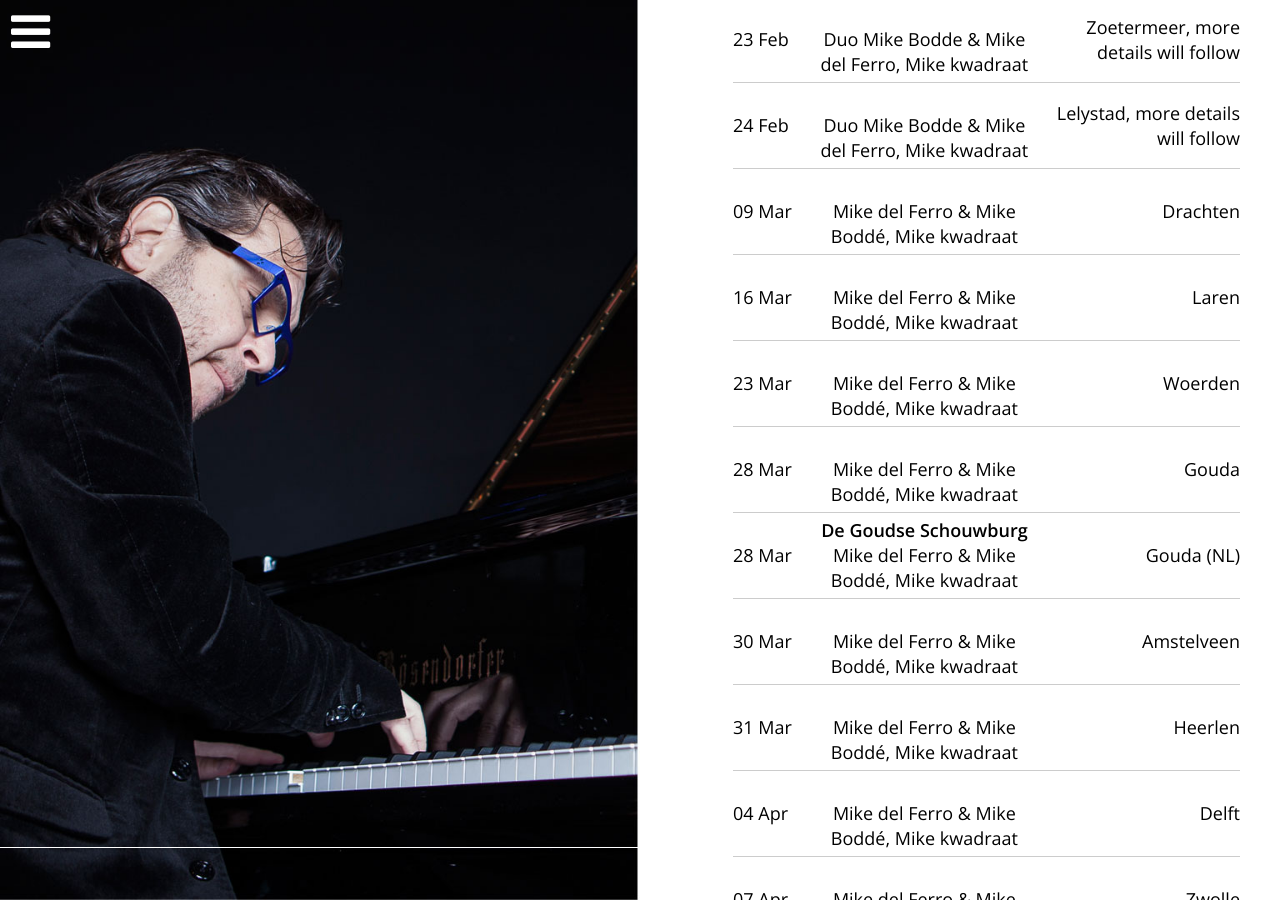
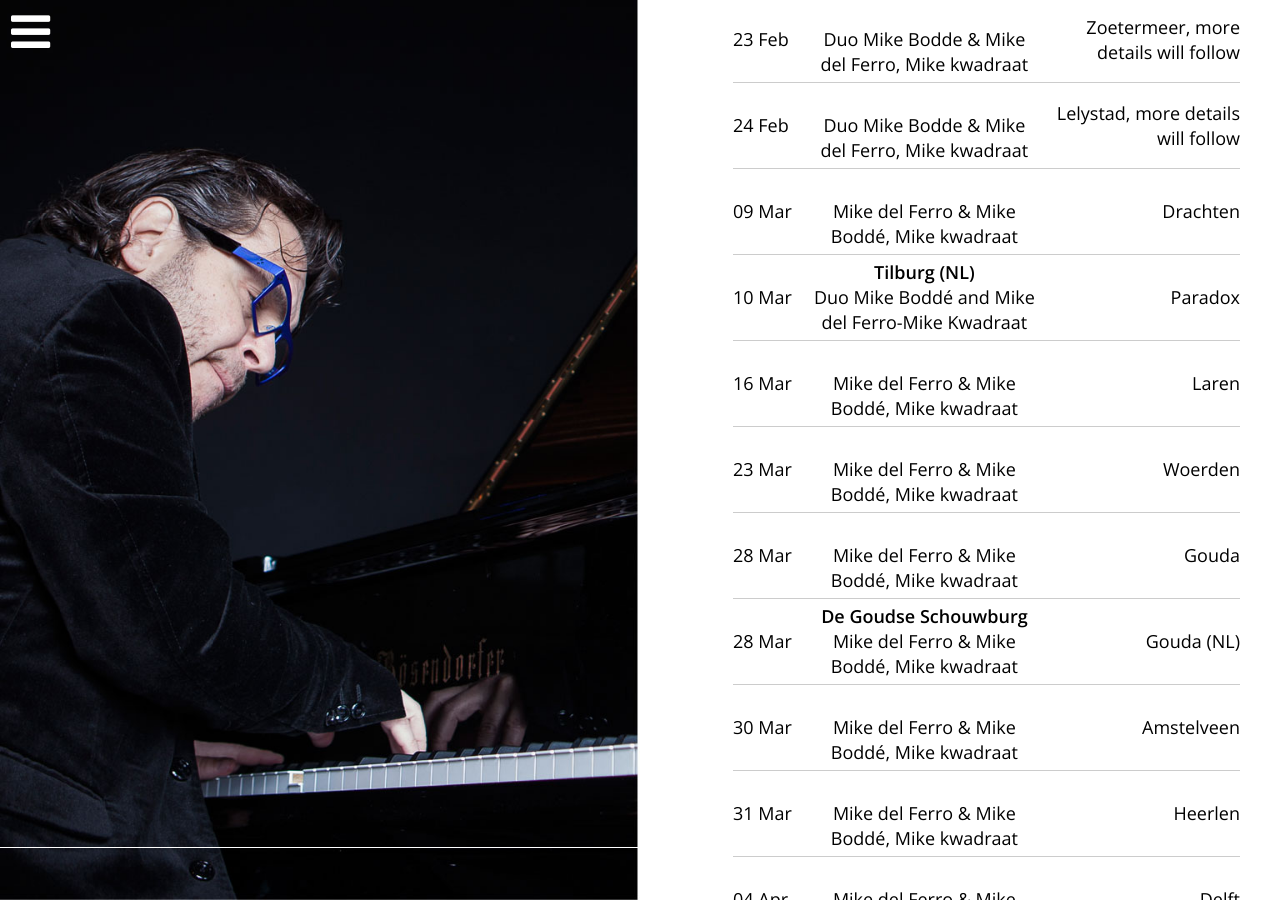
Before and after one commit to mikedelferro/website, a Jekyll site: the page built from agenda.html, in a window 1280 px wide and 900 px high, scrolled down 1537 px. Built offline with Jekyll 4.4.1, drawn with Linux system fonts in a browser that asks for light colours; nearby versions of some CDN libraries.

Commit message:
Updated '_config.yml' via CloudCannon

```diff
--- a/_config.yml
+++ b/_config.yml
@@ -133,9 +133,14 @@ gigs:
     date: 2017-05-24 22:30:00
     location: Opium Live radio 4
     venue:
-    url:
+    url: www.radio4.nl
   - title: 'Duo Mike Boddé and Mike del Ferro-Mike Kwadraat, CD Recordings'
     date: 2017-06-19 00:00:00
     location: Rotterdam
     venue: De Doelen
     url:
+  - title: Duo Mike Boddé and Mike del Ferro-Mike Kwadraat
+    date: 2018-03-10 20:00:00
+    location: Paradox
+    venue: Tilburg (NL)
+    url: www.paradoxtilburg.nl
```
